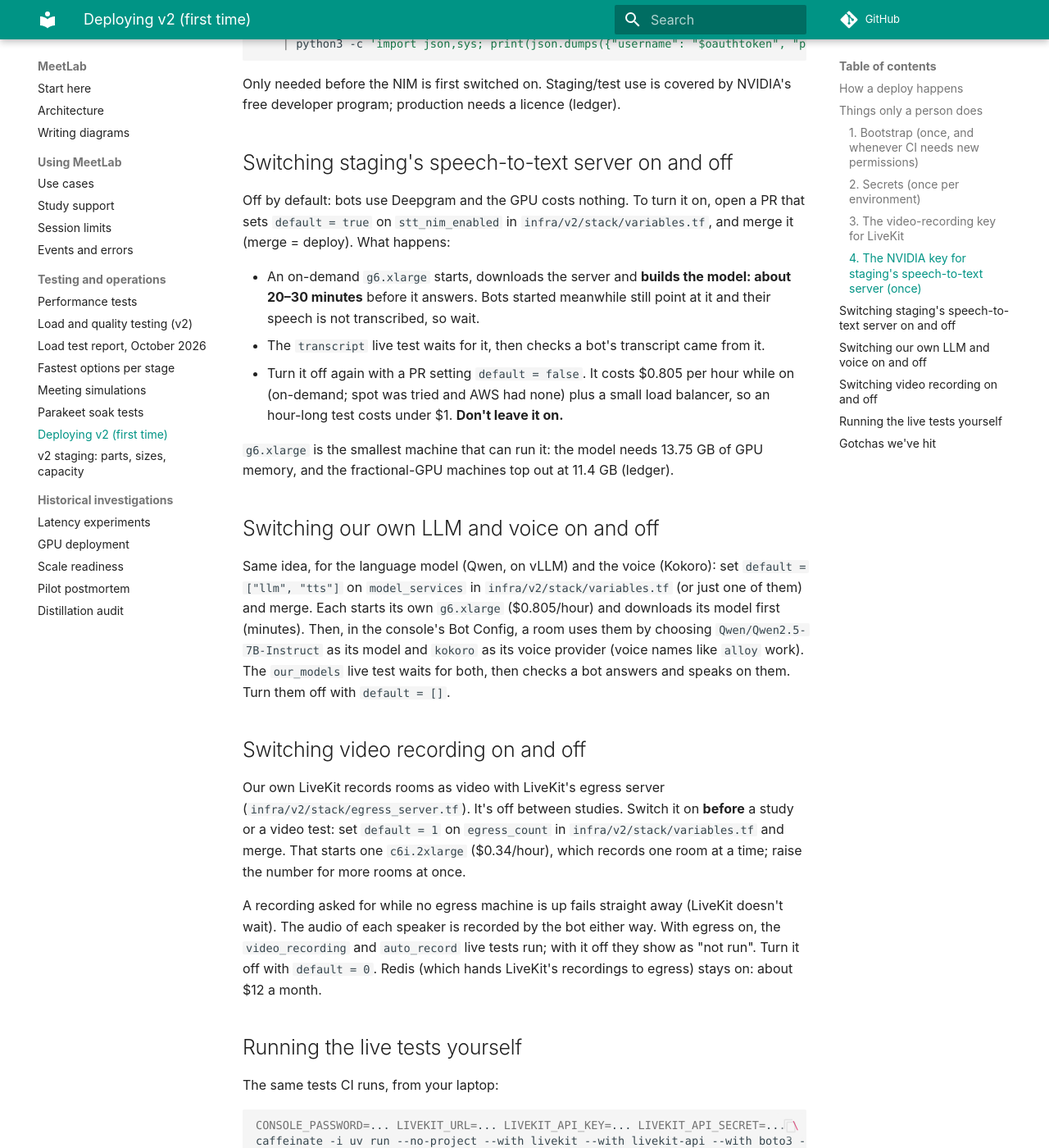
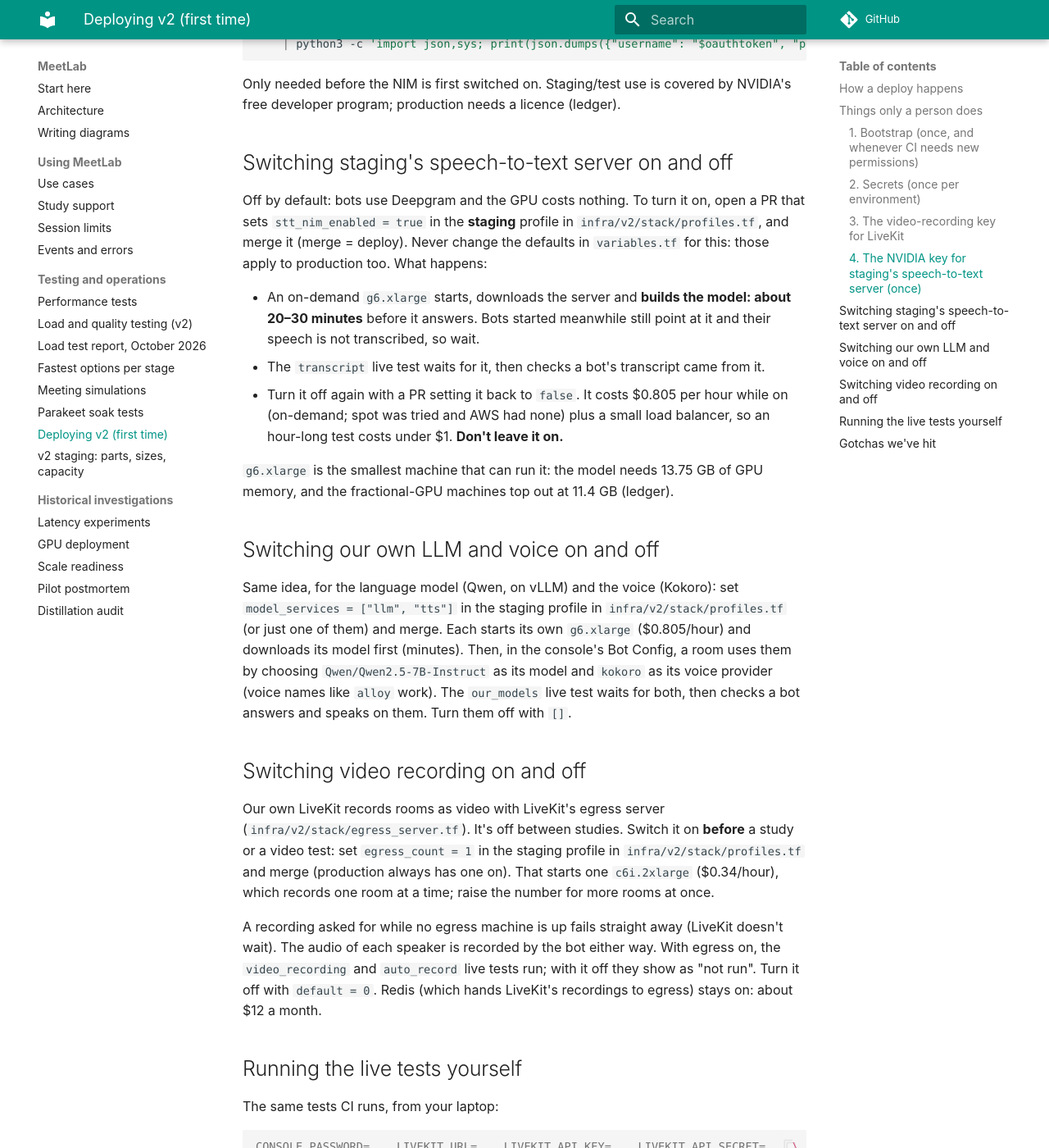
Before and after one commit to wwbp/MeetLab, an MkDocs documentation site: the page built from docs/v2-deployment.md, in a window 1280 px wide and 1400 px high, scrolled down 2567 px. Shown: the whole window at 82% size. Built offline with MkDocs 1.6.1 and Material for MkDocs 9.7.7, drawn with Linux system fonts in a browser that asks for light colours; comment, search, counter and statistics services are not loaded.

Commit message:
feat(infra): each environment's sizes as a profile; production holds 20 rooms unprepared, database across two zones; recordings versioned
Co-Authored-By: Claude Opus 5.5 (1M context) <noreply@anthropic.com>

```diff
--- a/docs/v2-deployment.md
+++ b/docs/v2-deployment.md
@@ -125,14 +125,15 @@ NVIDIA's free developer program; production needs a licence (ledger).
 ## Switching staging's speech-to-text server on and off
 
 Off by default: bots use Deepgram and the GPU costs nothing. To turn it on, open a PR
-that sets `default = true` on `stt_nim_enabled` in `infra/v2/stack/variables.tf`,
-and merge it (merge = deploy). What happens:
+that sets `stt_nim_enabled = true` in the **staging** profile in
+`infra/v2/stack/profiles.tf`, and merge it (merge = deploy). Never change the defaults in
+`variables.tf` for this: those apply to production too. What happens:
 
 - An on-demand `g6.xlarge` starts, downloads the server and **builds the model: about
   20–30 minutes** before it answers. Bots started meanwhile still point at it and
   their speech is not transcribed, so wait.
 - The `transcript` live test waits for it, then checks a bot's transcript came from it.
-- Turn it off again with a PR setting `default = false`. It costs $0.805 per hour
+- Turn it off again with a PR setting it back to `false`. It costs $0.805 per hour
   while on (on-demand; spot was tried and AWS had none) plus a small load balancer,
   so an hour-long test costs under $1. **Don't leave it on.**
 
@@ -142,19 +143,19 @@ memory, and the fractional-GPU machines top out at 11.4 GB (ledger).
 ## Switching our own LLM and voice on and off
 
 Same idea, for the language model (Qwen, on vLLM) and the voice (Kokoro): set
-`default = ["llm", "tts"]` on `model_services` in `infra/v2/stack/variables.tf` (or
-just one of them) and merge. Each starts its own `g6.xlarge` ($0.805/hour) and
+`model_services = ["llm", "tts"]` in the staging profile in `infra/v2/stack/profiles.tf`
+(or just one of them) and merge. Each starts its own `g6.xlarge` ($0.805/hour) and
 downloads its model first (minutes). Then, in the console's Bot Config, a room uses
 them by choosing `Qwen/Qwen2.5-7B-Instruct` as its model and `kokoro` as its voice
 provider (voice names like `alloy` work). The `our_models` live test waits for both,
-then checks a bot answers and speaks on them. Turn them off with `default = []`.
+then checks a bot answers and speaks on them. Turn them off with `[]`.
 
 ## Switching video recording on and off
 
 Our own LiveKit records rooms as video with LiveKit's egress server
 (`infra/v2/stack/egress_server.tf`). It's off between studies. Switch it on **before** a
-study or a video test: set `default = 1` on `egress_count` in
-`infra/v2/stack/variables.tf` and merge. That starts one `c6i.2xlarge` ($0.34/hour),
+study or a video test: set `egress_count = 1` in the staging profile in
+`infra/v2/stack/profiles.tf` and merge (production always has one on). That starts one `c6i.2xlarge` ($0.34/hour),
 which records one room at a time; raise the number for more rooms at once.
 
 A recording asked for while no egress machine is up fails straight away (LiveKit doesn't
```
Also changed, not shown: docs/v2-infrastructure.md (+4 -2 lines), 10 other files.
